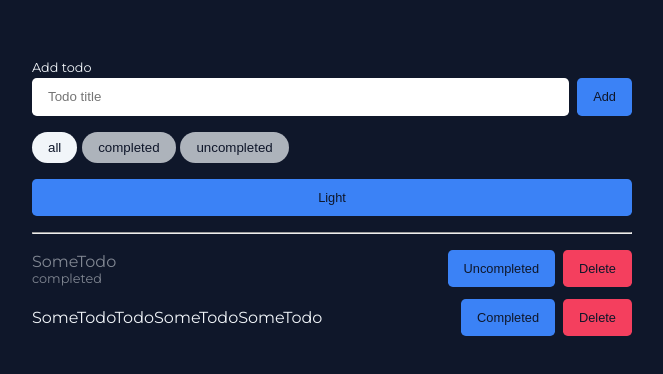
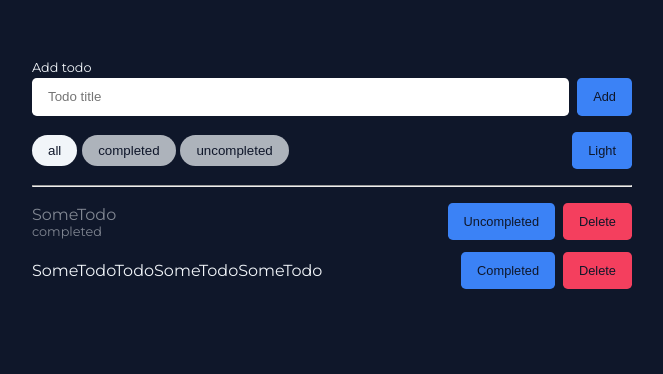
Before and after one commit to 3str-webdev/todo_list_test, a Next.js app: page / in a window 1280 px wide. Shown: the top 374 px of the page, without its empty margins (308-971 px from the left). Built offline with nearby package versions, Linux system fonts and the light colour scheme.

Commit message:
refactor: update todo-layout structure

```diff
--- a/components/todo-layout.tsx
+++ b/components/todo-layout.tsx
@@ -7,21 +7,34 @@ const TodoLayoutSt = styled.section`
   gap: 1rem;
 `;
 
+const ActionsSt = styled.div`
+  display: flex;
+  align-items: center;
+  justify-content: space-between;
+  flex-wrap: wrap;
+  gap: 0.5rem;
+`;
+
 interface TodoLayoutProps {
   addTodoField: ReactNode;
-  actions: ReactNode;
+  filters: ReactNode;
+  toggleTheme: ReactNode;
   itemsList: ReactNode;
 }
 
 export const TodoLayout = ({
   addTodoField,
-  actions,
+  filters,
+  toggleTheme,
   itemsList,
 }: TodoLayoutProps) => {
   return (
     <TodoLayoutSt>
       {addTodoField}
-      {actions}
+      <ActionsSt>
+        {filters}
+        {toggleTheme}
+      </ActionsSt>
       <hr />
       {itemsList}
     </TodoLayoutSt>
--- a/components/todo.tsx
+++ b/components/todo.tsx
@@ -65,16 +65,16 @@ export const Todo = () => {
   return (
     <TodoLayout
       addTodoField={<AddTodoForm />}
-      actions={
-        <>
+      filters={
         <UISelectGroup
           options={getFilterOptions()}
           onChange={handleChangeFilter}
         />
+      }
+      toggleTheme={
         <UIButton onClick={handleToggleThemeClick}>
           {getThemeButtonContent()}
         </UIButton>
-        </>
       }
       itemsList={
         <TodoListSt>
```
Lines whose indentation alone changed are shown as unchanged.
